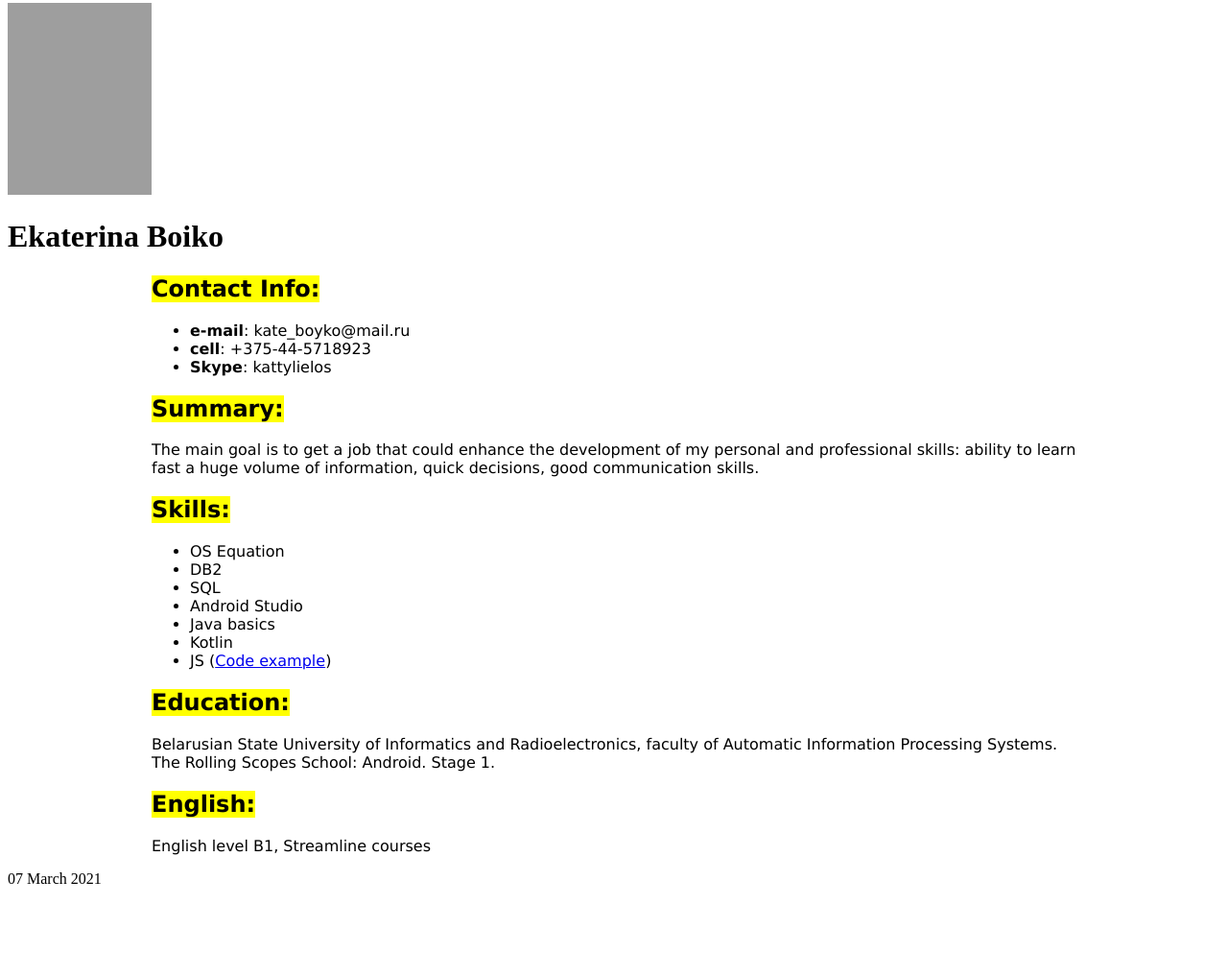
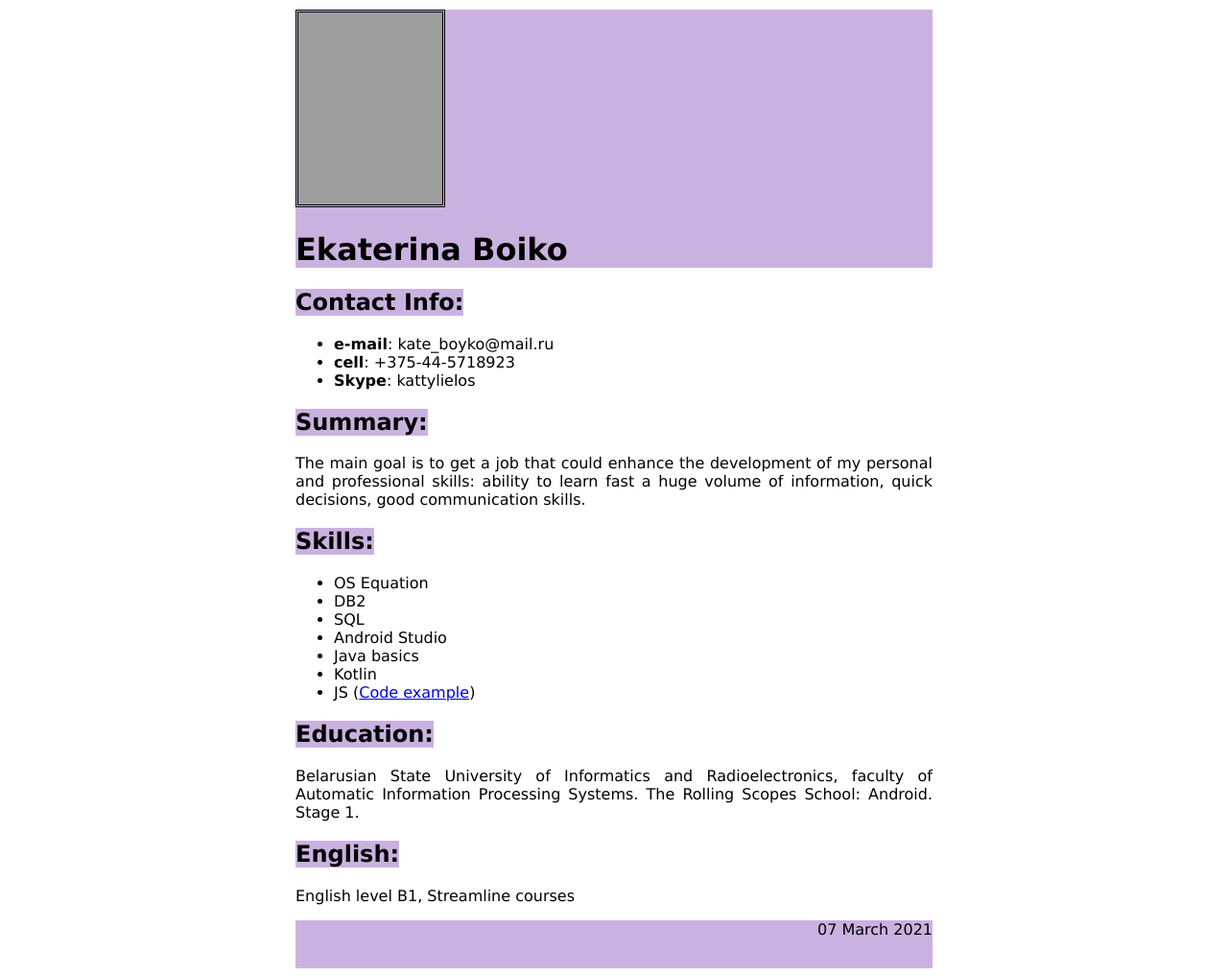
Before and after one commit to Kate-13/rsschool-cv, a plain HTML site: page index.html in a window 1280 px wide. Shown: the part 289-1306 px from the top of the page at 96% size. Before the commit the page ends 1222 px from the top, so only its background shows below. Drawn offline with Linux system fonts and the light colour scheme; grey boxes are pictures that could not be loaded.

Commit message:
feat: add Semantic Elements

```diff
--- a/style.css
+++ b/style.css
@@ -1,7 +1,41 @@
-.fonts {
-    margin-left: 150px;
-    margin-right: 150px;
+mark {
+    background-color: rgb(202, 178, 224);
+    color: black;
+}
+
+body {
+    align-content: center;
+}
+
+.fonts_header {
+    margin-left: 300px;
+    margin-right: 300px;
     font-size: 16px;
     font-family: Verdana, sans-serif;
+    background-color: rgb(202, 178, 224);
 
+}
+
+.image {
+    border: black;
+    border-style: double;
+}
+
+
+.fonts {
+    margin-left: 300px;
+    margin-right: 300px;
+    font-size: 16px;
+    font-family: Verdana, sans-serif;
+    text-align: justify;
    }
+
+.fonts_footer {
+    margin-left: 300px;
+    margin-right: 300px;
+    min-height: 50px;
+    font-size: 16px;
+    font-family: Verdana, sans-serif;
+    text-align: right;
+    background-color: rgb(202, 178, 224);
+}
```
